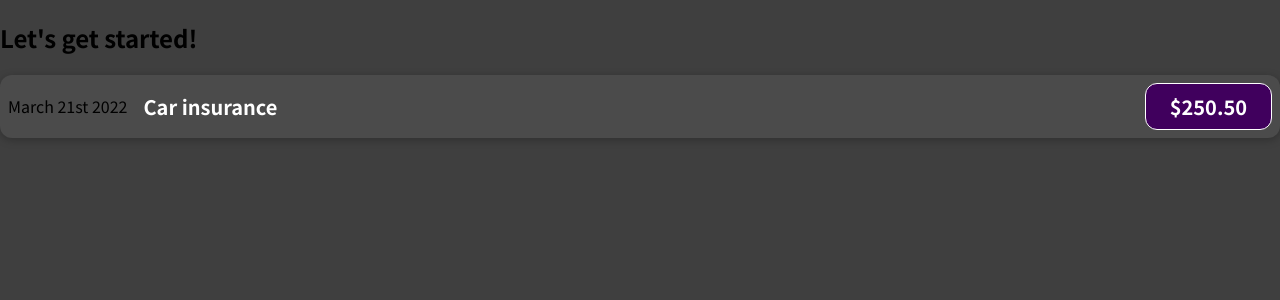
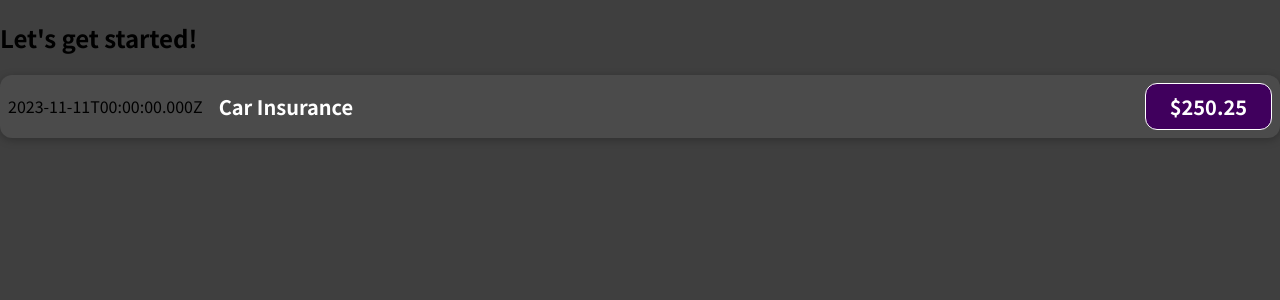
Before and after one commit to tinithkorala/max-react, a JavaScript app: page / in a window 1280 px wide. Shown: the top 300 px of the page. Built offline with nearby package versions, Linux system fonts and the light colour scheme.

Commit message:
dynamic variables

```diff
--- a/src/components/ExpenseItem.js
+++ b/src/components/ExpenseItem.js
@@ -1,12 +1,15 @@
 import './ExpenseItems.css';
 
 function ExpenseItem() {
+  const expenseDate = new Date(2023, 10, 11);
+  const expenseTitle = 'Car Insurance';
+  const expenseAmount = 250.25;
   return (
     <div className="expense-item">
-      <div>March 21st 2022</div>
+      <div>{expenseDate.toISOString()}</div>
       <div className="expense-item__description">
-        <h2>Car insurance</h2>
-        <div className="expense-item__price">$250.50</div>
+        <h2>{expenseTitle}</h2>
+        <div className="expense-item__price">${expenseAmount}</div>
       </div>
     </div>
   );
```
